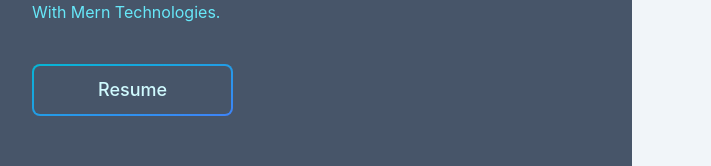
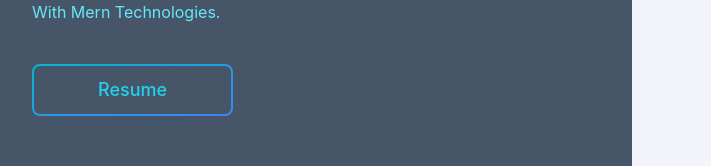
Before and after one commit to Tanvirmehedi/portfolio, a React (Create React App) app: page / in a window 1280 px wide. Shown: the part 292-458 px from the top of the page, without its empty margins (8-719 px from the left). Built offline with nearby package versions, Linux system fonts and the light colour scheme.

Commit message:
Header Section Done

```diff
--- a/src/components/Header.js
+++ b/src/components/Header.js
@@ -29,7 +29,7 @@
             target="_blank"
             rel="noreferrer"
           >
-            <button className="relative inline-flex items-center justify-center p-0.5 mb-2 mr-2 overflow-hidden text-lg font-medium text-cyan-100 rounded-lg group bg-gradient-to-br from-cyan-500 to-blue-500 group-hover:from-cyan-500 group-hover:to-blue-500 hover:text-white dark:text-white focus:ring-4 focus:outline-none focus:ring-cyan-200 dark:focus:ring-cyan-800">
+            <button className="relative inline-flex items-center justify-center p-0.5 mb-2 mr-2 overflow-hidden text-lg font-medium text-cyan-400 rounded-lg group bg-gradient-to-br from-cyan-500 to-blue-500 group-hover:from-cyan-500 group-hover:to-blue-500 hover:text-white dark:text-white focus:ring-4 focus:outline-none focus:ring-cyan-200 dark:focus:ring-cyan-800">
               <span className="relative px-16 py-2.5 transition-all ease-in duration-75 bg-slate-600 dark:bg-gray-900 rounded-md group-hover:bg-opacity-0 ">
                 Resume
               </span>
```
